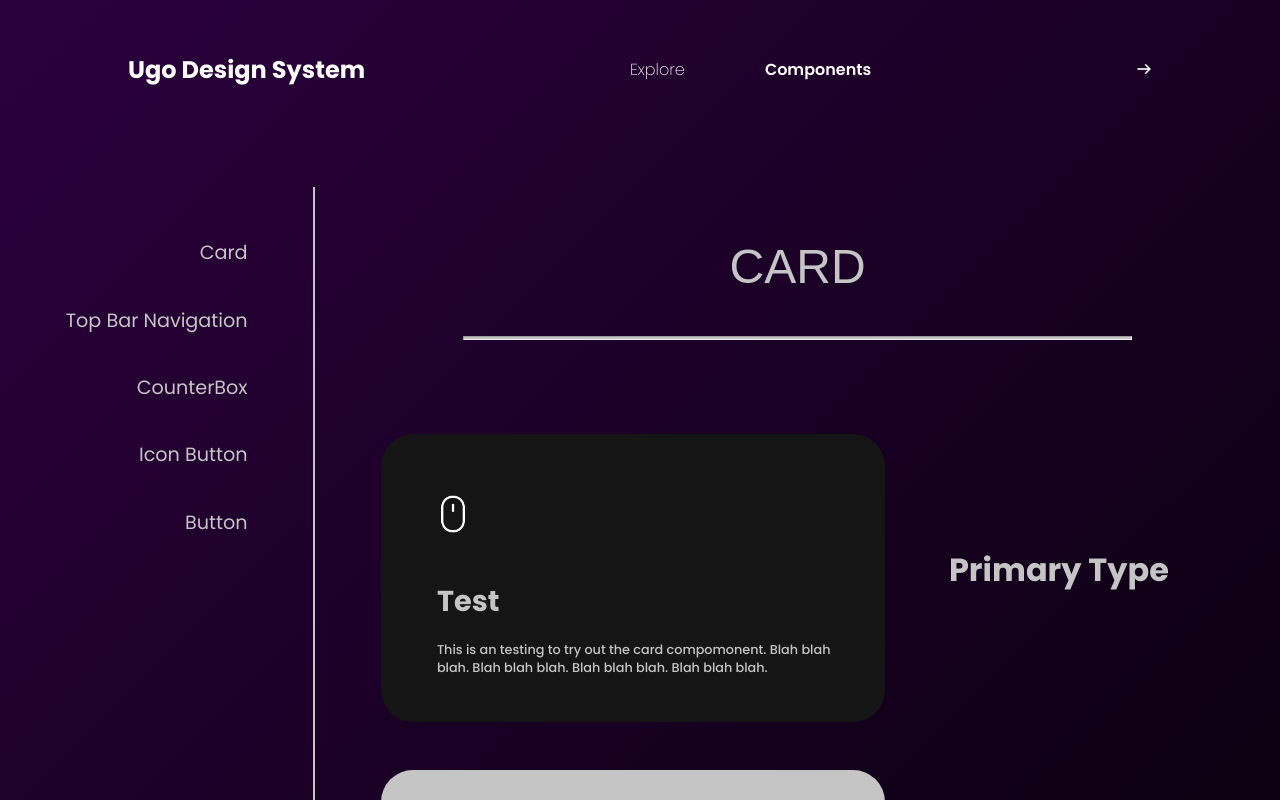
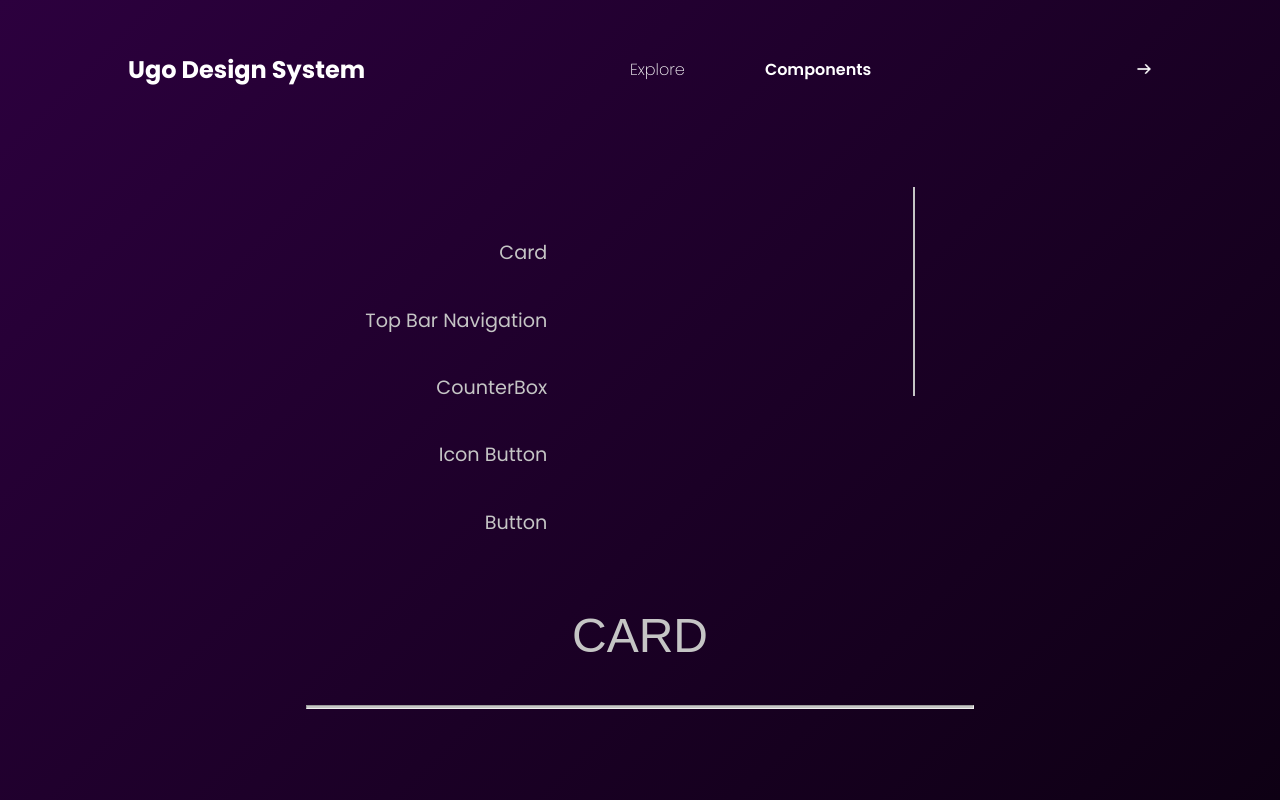
Before and after one commit to Renzzo98/UgoDesignSystem, a React (Create React App) app: page / in a window 1280 px wide. Both pictures are taken after a click on the element "Components". Shown: the top 800 px of the page. Built offline with nearby package versions, Linux system fonts and the light colour scheme.

Commit message:
fixed alignment with ipad

```diff
--- a/src/layout/SideNavLayout/SideNavLayout.css
+++ b/src/layout/SideNavLayout/SideNavLayout.css
@@ -56,7 +56,7 @@
         height: 0rem;
     }
 
-    .content {}
-
-
+    .content {
+        width: 100%;
+    }
 }
--- a/src/views/componentContent/componentContent.css
+++ b/src/views/componentContent/componentContent.css
@@ -2,4 +2,5 @@
     text-align: left;
     display: flex;
     flex-direction: column;
+    align-items: center;
 }
```
